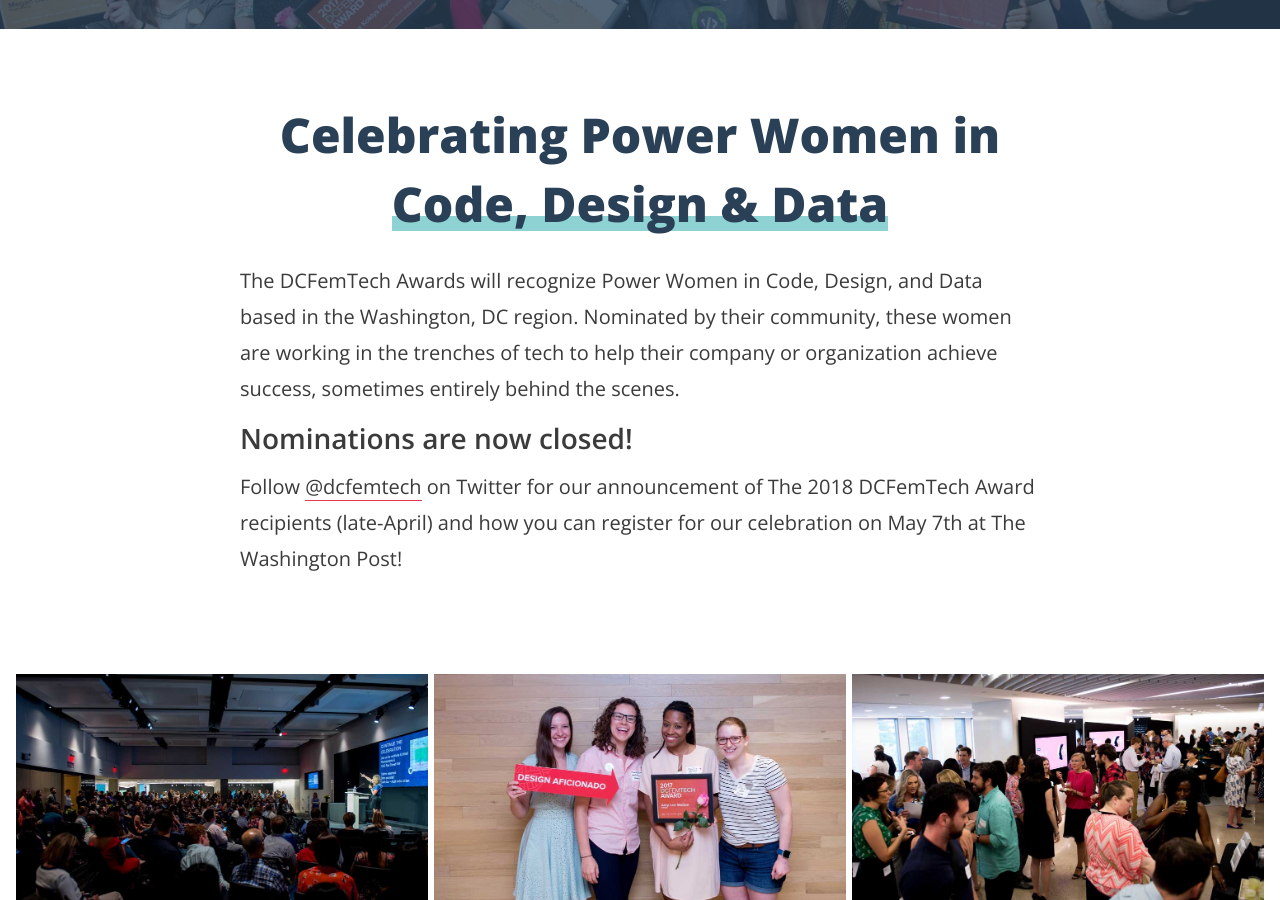
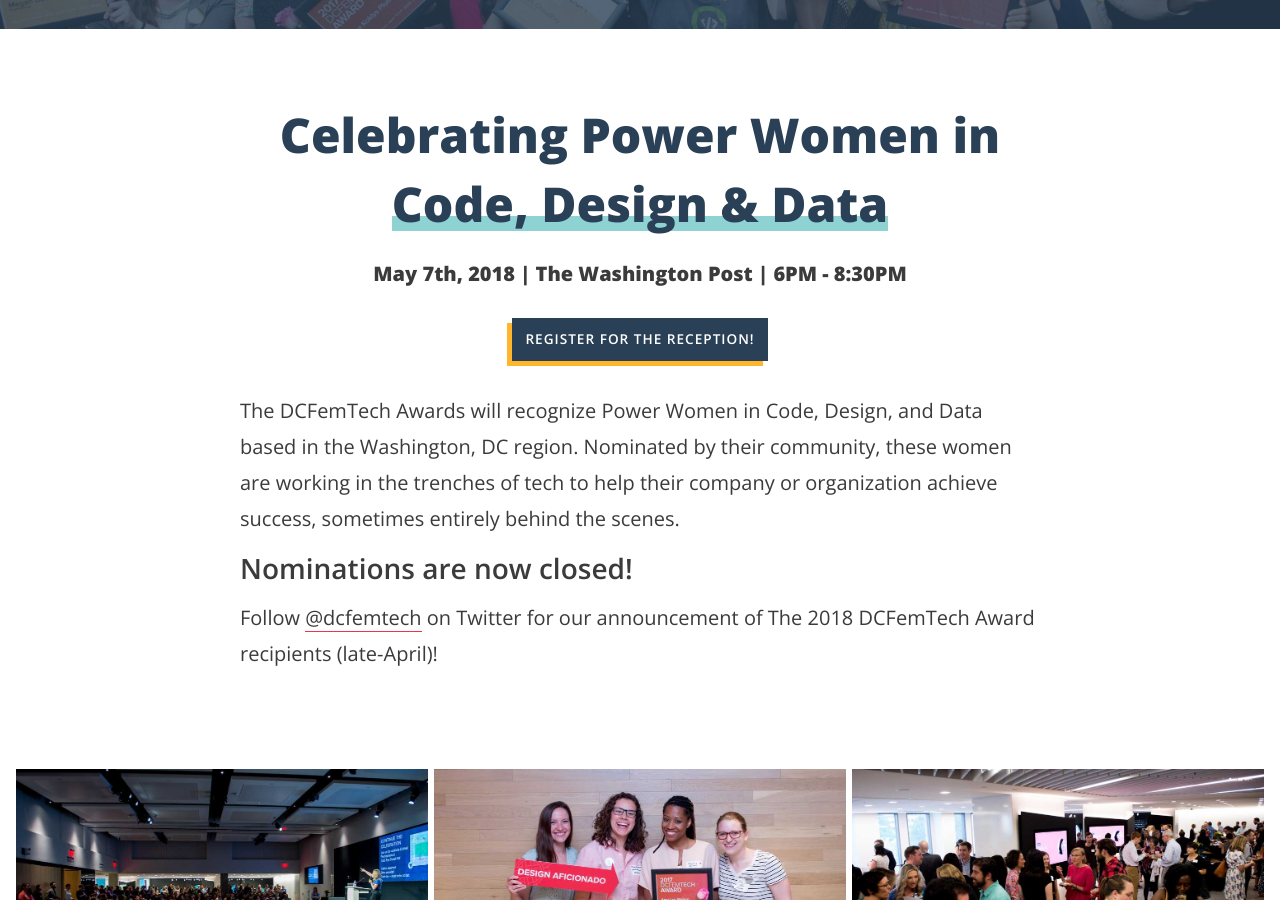
Before and after one commit to dcfemtech/dcfemtech.github.io, a Jekyll site: the page built from awards.html, in a window 1280 px wide and 900 px high, scrolled down 458 px. Built offline with Jekyll 4.4.1, drawn with Linux system fonts in a browser that asks for light colours.

Commit message:
add link

```diff
--- a/awards.html
+++ b/awards.html
@@ -21,9 +21,12 @@
     <span class="l-hide-small"><h1>Celebrating Power Women&nbsp;in</h1>
     <h1><span class="main-headline">Code, Design & Data</span></h1></span>
     <span class="l-show-small"><h1>Celebrating Power Women in Code, Design & Data</h1></span>
+    <center><h3>May 7th, 2018 | The Washington Post | 6PM - 8:30PM</h3></center>
+    <br>
+    <center><a class="button" href="https://nvite.com/dcft18/od1y8g">Register for the reception!</a></center>
     <p class="main-intro">The DCFemTech Awards will recognize Power Women in Code, Design, and Data based in the Washington, DC region. Nominated by their community, these women are working in the trenches of tech to help their company or organization achieve success, sometimes entirely behind the scenes.</p>
     <h2>Nominations are now closed!</h2>
-    <p class="main-intro">Follow <a href="http://twitter.com/dcfemtech">@dcfemtech</a> on Twitter for our announcement of The 2018 DCFemTech Award recipients (late-April) and how you can register for our celebration on May 7th at The Washington Post!</p>
+    <p class="main-intro">Follow <a href="http://twitter.com/dcfemtech">@dcfemtech</a> on Twitter for our announcement of The 2018 DCFemTech Award recipients (late-April)!</p>
     <br>
   </div>
 
```
